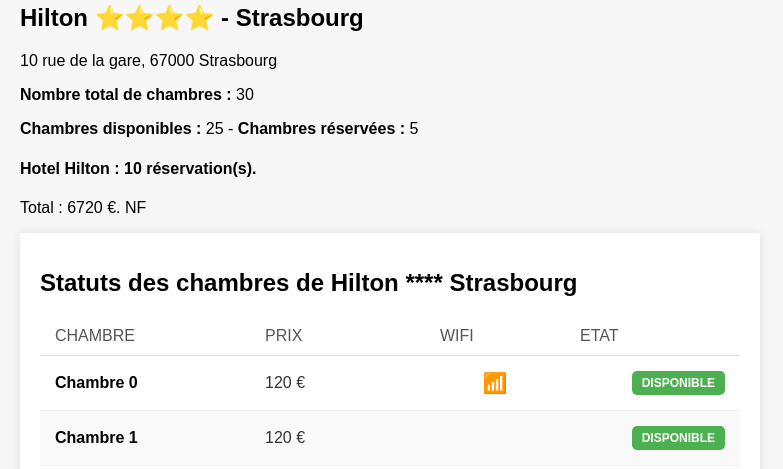
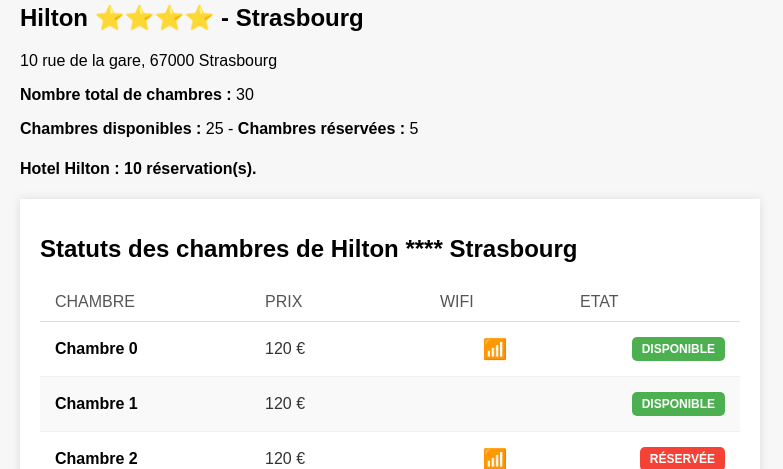
Before and after one commit to vally68/hotel, a PHP site: page / in a window 1280 px wide. Shown: the part 460-929 px from the top of the page, without its empty margins (0-783 px from the left). Run offline with PHP 8.4, Linux system fonts and the light colour scheme.

Commit message:
exercice a faire déplacer ligne 102 à 104

```diff
--- a/Index.php
+++ b/Index.php
@@ -99,8 +99,9 @@ echo "<h4>Hotel Hilton : $nbResahotel réservation(s).</h4>";
 // à améliorerdéplacer
 
 $reservations = [$resv1, $resv2, $resv4, $resv5, $resv6, $resv7, $resv8, $resv9, $resv10];
-$totalresv2 = array_sum(array_map(fn($resa) => $resa->calculerSousTotal(), $reservations));
-echo "<p>Total : {$totalresv2} €. NF</p>";
+//a déplacer
+// $totalresv2 = array_sum(array_map(fn($resa) => $resa->calculerSousTotal(), $reservations));
+// echo "<p>Total : {$totalresv2} €. NF</p>";
 
 $hotel1-> getReservClient();
 
```
